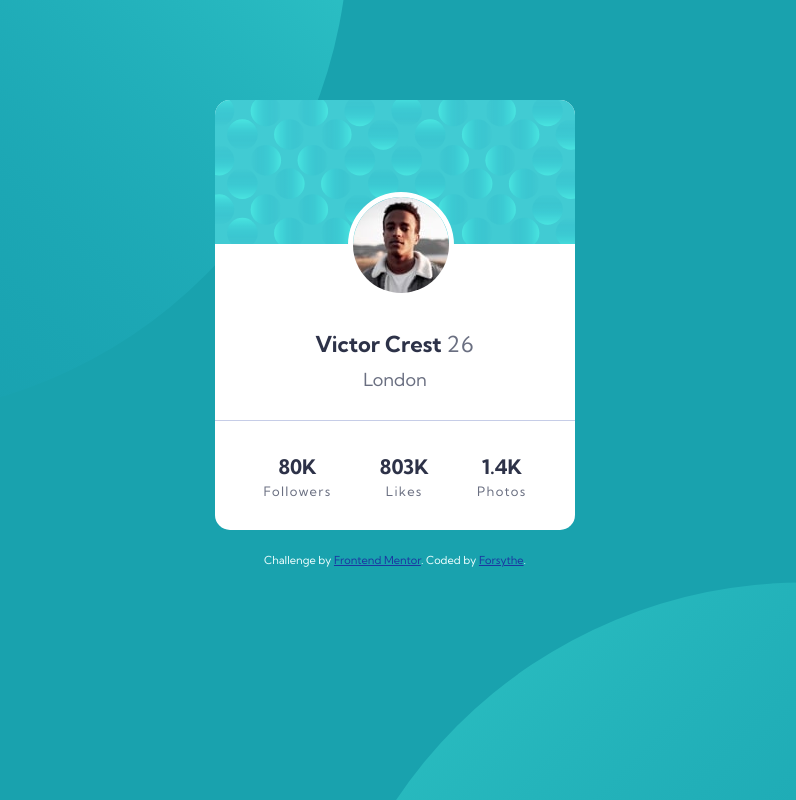
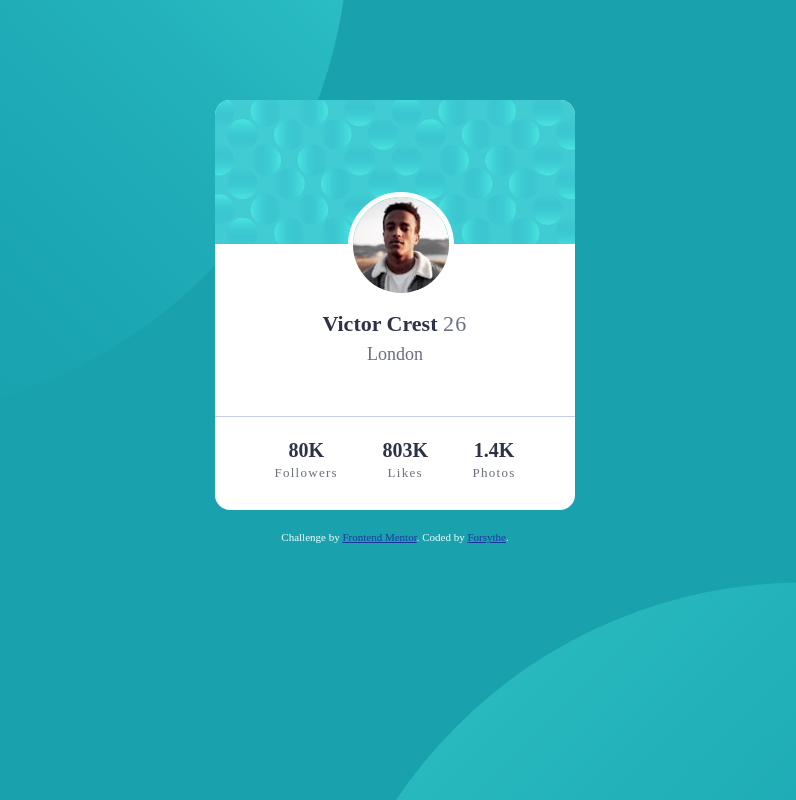
Before and after one commit to Fortunechimdi/profile-card, a plain HTML site: page index.html in a window 1280 px wide. Shown: the top 800 px of the page, without its empty margins (245-1041 px from the left). Drawn offline with Linux system fonts and the light colour scheme.

Commit message:
updated css code and readme.md

```diff
--- a/css/style.css
+++ b/css/style.css
@@ -2,9 +2,10 @@
 @import url('https://fonts.googleapis.com/css2?family=Kumbh+Sans:wght@400;700&display=swap');
 
 
-.attribution { font-size: 11px; text-align: center;color: azure;}
+.attribution { font-size: 11px; text-align: center;color: azure;display: block;}
 .attribution a { color: hsl(228, 71%, 37%); }
 #image {
+
     border-radius: 50%;
     border: 5px solid rgb(255, 255, 255);
     position: absolute;
@@ -16,13 +17,11 @@
     position: relative;
 }
 body{
-font-family: 'kumbh Sans', sans-serif;
+    font-family:'kumbh Sans' sans-serif;
 font-size: 18px;
 background: hsl(185, 75%, 39%) ;
-
-
-
 overflow: hidden; /* to remove scroll bars*/
+width: 375;
 }
 
 .card{
@@ -34,28 +33,30 @@ background: white;
 width: 360px;
 border-radius: 15px;text-align: center;
 /* box-shadow: 2px 2px 7px rgb(78, 76, 76);*/
+
 }
 
 #card-image{
     width: 100%;
     border-radius: 15px 15px 0 0 ;
 }
+.details {
+      border-bottom: 0.002rem solid hsl(226, 40%, 84%) ;
+      margin-top: 70px;
+      line-height: 10px;
 
-.items {
-    display: inline-block;
-    line-height: 7px;
-    margin: 22px;
-    margin-top: 25px;
-    margin-bottom: 35px;
 }
+#london {margin-bottom: 57px;}
+.content {
+    text-align: center; padding: 0px;
+    font-family: "kumbh sans" sans-serif;
+}
+.items {display: inline-block;
+        align-items: center;
+        justify-content: center;
+        margin: 20px; line-height: 5px;
+        margin-top: 14px;margin-bottom: 35px;
 
-.details {
-    margin-top: 90px;
-      border-bottom: 0.002rem solid hsl(226, 40%, 84%) ;
-      line-height: 2rem;
-      padding-bottom: 20px;
-      padding-bottom: 35px;
-      line-height: 10px;
 }
 h1,h2{
     color:hsl(229, 23%, 23%) ;
@@ -71,20 +72,20 @@ span {
 h1 {font-weight: 700; font-size: 22px;}
 h2{ font-size: 20px;}
 #age{font-size: 25px ; font-size: 22px;}
-#london {margin-top:26px;}
+#london {margin-top:20px;}
 
 
 
 #bg-top{
         position: absolute;
-        left: -150%;
-        top: -110%;
+        left: -160%;
+        top: -115%;
         z-index: -1;
     }
     #bg-bottom{
         position: absolute;
-        right: -150%;
-        bottom: -110%;
+        right: -160%;
+        bottom: -115%;
         z-index: -1;
     }
 @media (width:1000px),(orientation:landscape) {
@@ -100,4 +101,9 @@ h2{ font-size: 20px;}
     bottom: -95%;
     z-index: -1;
 }
+body {
+    overflow: hidden;
+    margin-left: auto;
+    margin-right: auto;
 }
+}
--- a/index.html
+++ b/index.html
@@ -5,9 +5,9 @@
   <meta name="viewport" content="width=device-width, initial-scale=1.0"> <!-- displays site properly based on user's device -->
 
   <link rel="icon" type="image/png" sizes="32x32" href="./images/favicon-32x32.png">
-  <link rel="preconnect" href="https://fonts.googleapis.com">
+  <!-- <link rel="preconnect" href="https://fonts.googleapis.com">
   <link rel="preconnect" href="https://fonts.gstatic.com" crossorigin>
-  <link href="https://fonts.googleapis.com/css2?family=Kumbh+Sans:wght@400;700&display=swap" rel="stylesheet">
+  <link href="https://fonts.googleapis.com/css2?family=Kumbh+Sans:wght@400;700&display=swap" rel="stylesheet">-->
   <link rel="stylesheet" href="./css/style.css">
   <title>Frontend Mentor | Profile card component</title>
 
@@ -22,8 +22,8 @@
     <div class="image">
       <img id="card-image" src="./images/bg-pattern-card.svg" alt="">
       <img id="image" src="./images/image-victor.jpg" alt="avatar">
+    </div>
 
-    </div>
     <div class="content">
       <div class="details">
         <h1>Victor Crest <span id="age" class="thin">26</span> </h1>
```
Also changed, not shown: 2 other files.
